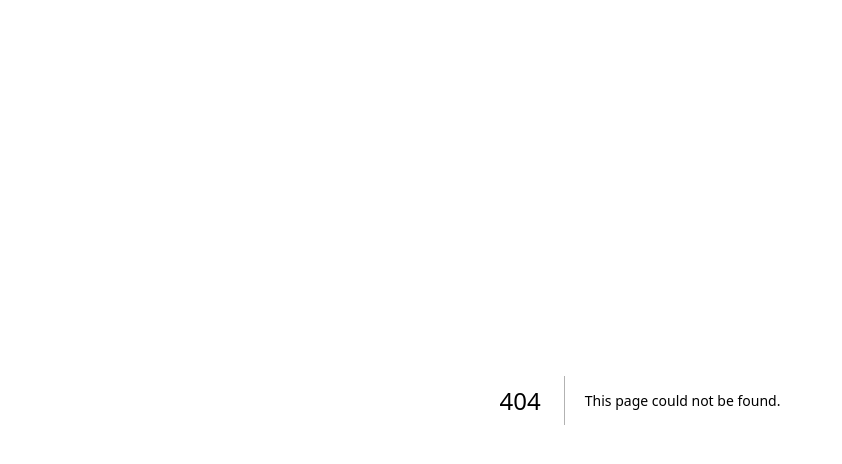
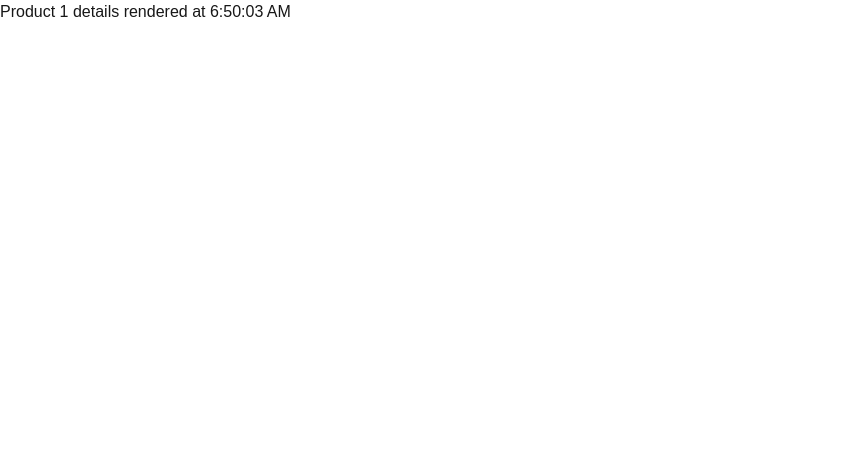
Before and after one commit to TanmoyWG01/Next-Js-Learning, a Next.js app in the folder route-handlers-demo/: page /products/1 in a window 1280 px wide. Before the commit this address had no page. Shown: the top 464 px of the page, without its empty margins (0-842 px from the left). Built offline with nearby package versions, Linux system fonts and the light colour scheme.

Commit message:
feat: add ProductsPage component to display product details

```diff
--- /dev/null
+++ b/route-handlers-demo/src/app/products/[id]/page.tsx
@@ -0,0 +1,13 @@
+    export default async function ProductsPage({
+    params,
+  }: {
+    params: Promise<{ id: string }>;
+    }){
+        const { id } = await params;
+        // console.log(`Product ${id} server component rendered`);
+        return (
+            <h1>
+                Product {id} details rendered at {new Date().toLocaleTimeString()}
+            </h1>
+        )
+    }
```
